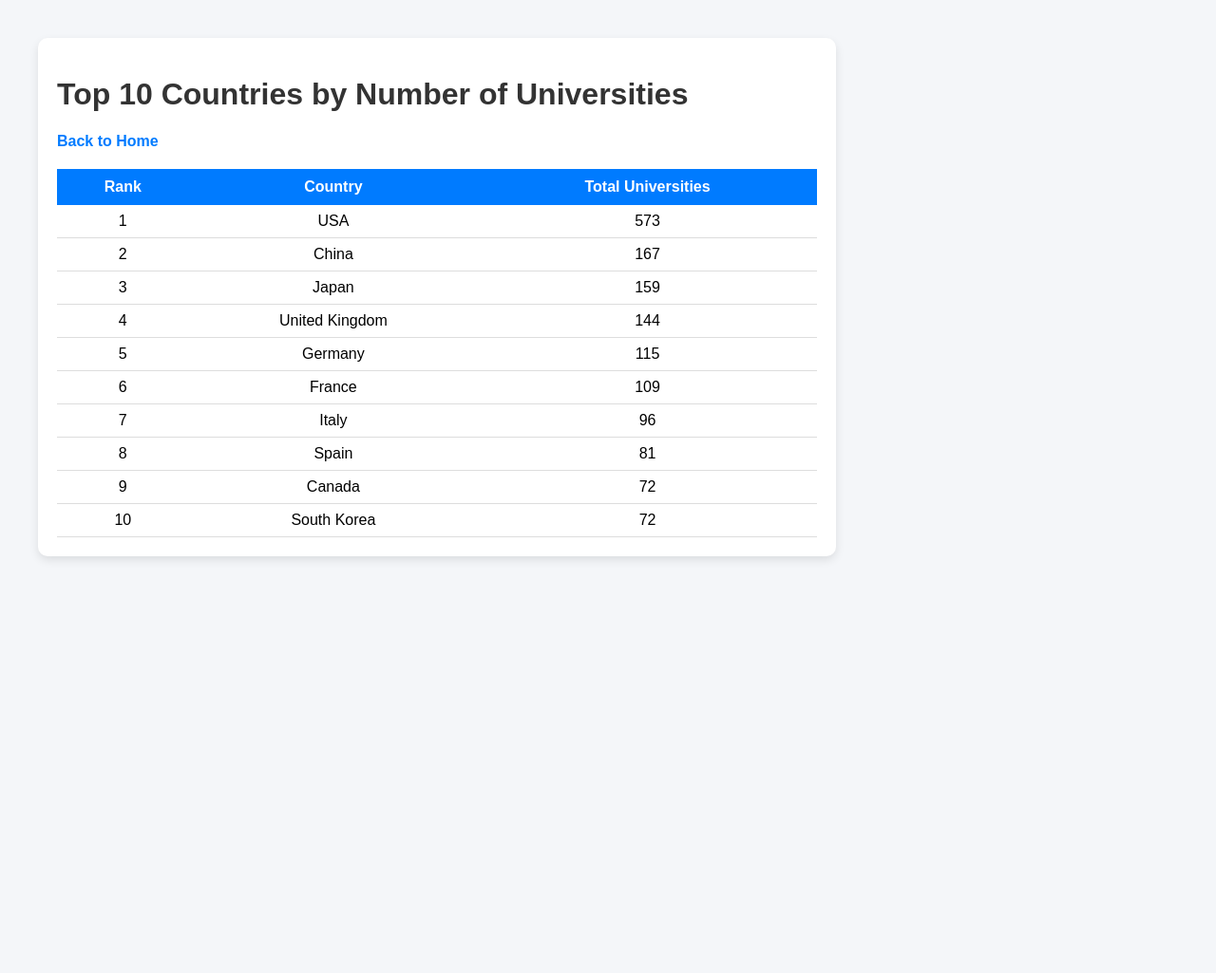
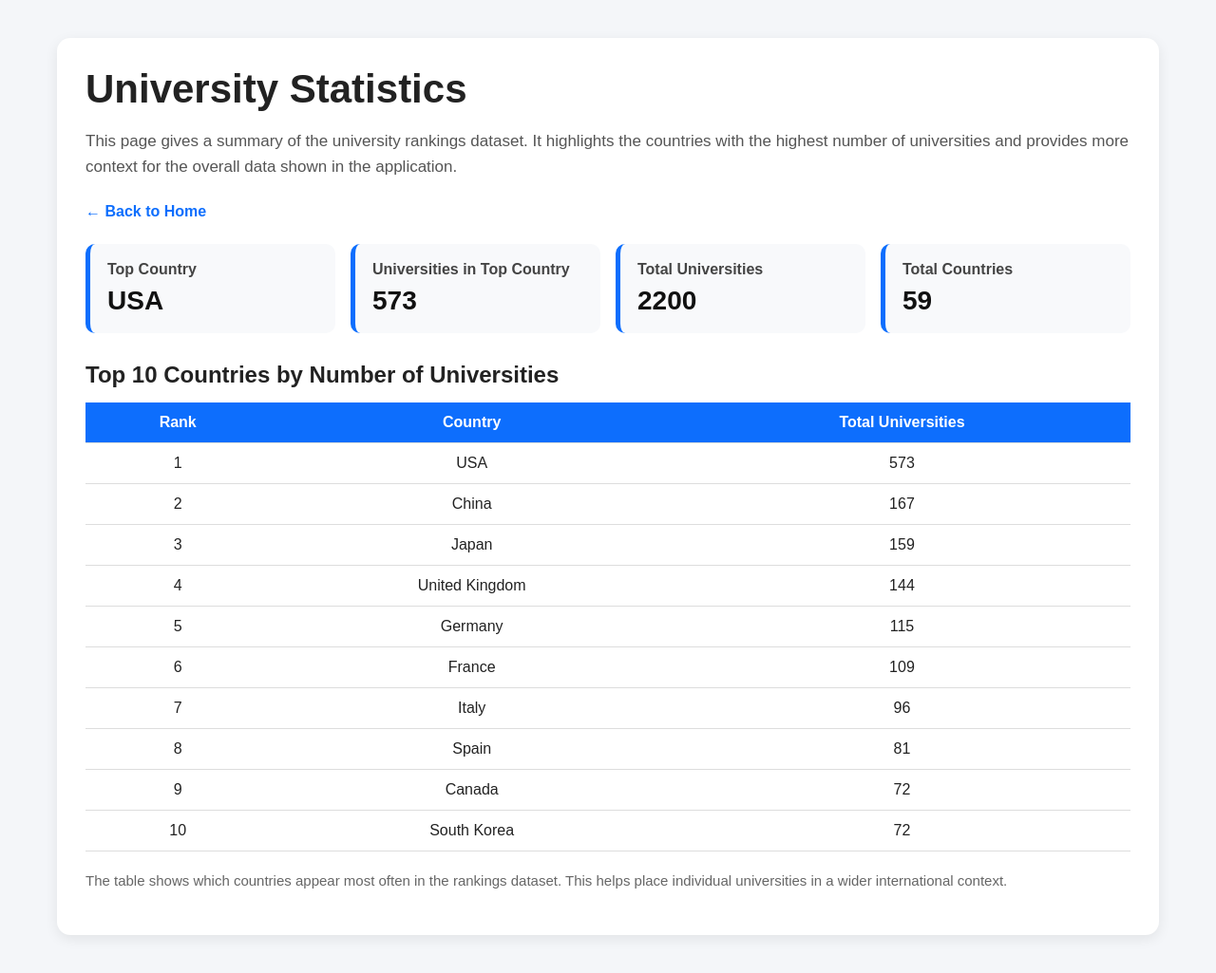
Before and after one commit to Lovish123-tech/top-university-rankings, a Flask app: page /stats in a window 1280 px wide. Shown: the whole page at 95% size. Before the commit the page ends 590 px from the top, so only its background shows below. Run offline with Flask 3, Linux system fonts and the light colour scheme; data comes from the database, SQL or seed files in the repository.

Commit message:
Update stats page

```diff
--- a/app.py
+++ b/app.py
@@ -137,9 +137,27 @@ def stats():
         """
     ).fetchall()
 
+    total_countries = conn.execute(
+        "SELECT COUNT(*) FROM countries"
+    ).fetchone()[0]
+
+    total_universities = conn.execute(
+        "SELECT COUNT(*) FROM universities"
+    ).fetchone()[0]
+
     conn.close()
 
-    return render_template("stats.html", data=data)
+    top_country = data[0]["country"] if data else ""
+    top_total = data[0]["total"] if data else 0
+
+    return render_template(
+        "stats.html",
+        data=data,
+        top_country=top_country,
+        top_total=top_total,
+        total_countries=total_countries,
+        total_universities=total_universities
+    )
 
 
 @app.errorhandler(404)
--- a/templates/stats.html
+++ b/templates/stats.html
@@ -1,71 +1,199 @@
 <!DOCTYPE html>
-<html>
+<html lang="en">
 <head>
-    <title>Statistics</title>
+    <meta charset="UTF-8">
+    <meta name="viewport" content="width=device-width, initial-scale=1.0">
+    <title>Statistics - Top University Rankings</title>
     <style>
         body {
-            font-family: Arial;
-            background-color: #f4f6f9;
-            margin: 40px;
+            font-family: Arial, sans-serif;
+            background: #f4f6f9;
+            margin: 0;
+            padding: 0;
+            color: #222;
         }
 
         .container {
+            max-width: 1100px;
+            margin: 40px auto;
             background: white;
-            padding: 20px;
-            border-radius: 10px;
-            width: 800px;
-            box-shadow: 0 4px 10px rgba(0,0,0,0.1);
+            padding: 30px;
+            border-radius: 14px;
+            box-shadow: 0 4px 14px rgba(0, 0, 0, 0.08);
         }
 
         h1 {
-            color: #333;
+            margin-top: 0;
+            margin-bottom: 10px;
+            font-size: 42px;
+            color: #222;
+        }
+
+        .intro {
+            font-size: 17px;
+            color: #555;
+            margin-bottom: 25px;
+            line-height: 1.6;
+        }
+
+        .back-link {
+            display: inline-block;
+            margin-bottom: 25px;
+            color: #0d6efd;
+            text-decoration: none;
+            font-weight: bold;
+        }
+
+        .back-link:hover {
+            text-decoration: underline;
+        }
+
+        .summary-grid {
+            display: grid;
+            grid-template-columns: repeat(auto-fit, minmax(220px, 1fr));
+            gap: 16px;
+            margin-bottom: 30px;
+        }
+
+        .summary-card {
+            background: #f8f9fb;
+            border-left: 5px solid #0d6efd;
+            padding: 18px;
+            border-radius: 10px;
+        }
+
+        .summary-card h3 {
+            margin: 0 0 8px 0;
+            font-size: 16px;
+            color: #444;
+        }
+
+        .summary-card p {
+            margin: 0;
+            font-size: 28px;
+            font-weight: bold;
+            color: #111;
+        }
+
+        .section-title {
+            margin-top: 10px;
+            margin-bottom: 15px;
+            font-size: 24px;
+            color: #222;
         }
 
         table {
             width: 100%;
             border-collapse: collapse;
-            margin-top: 20px;
+            margin-top: 10px;
+        }
+
+        th, td {
+            padding: 12px;
+            border-bottom: 1px solid #ddd;
+            text-align: center;
         }
 
         th {
-            background-color: #007bff;
+            background: #0d6efd;
             color: white;
+        }
+
+        tr:hover {
+            background: #f8f9fa;
+        }
+
+        .note {
+            margin-top: 20px;
+            font-size: 15px;
+            color: #666;
+            line-height: 1.5;
+        }
+
+        @media (max-width: 768px) {
+            .container {
+                margin: 20px;
+                padding: 20px;
+            }
+
+            h1 {
+                font-size: 30px;
+            }
+
+            .intro {
+                font-size: 15px;
+            }
+
+            th, td {
+                font-size: 14px;
                 padding: 10px;
             }
 
-        td {
-            padding: 8px;
-            text-align: center;
-            border-bottom: 1px solid #ddd;
+            .summary-card p {
+                font-size: 22px;
             }
-
-        a {
-            text-decoration: none;
-            color: #007bff;
-            font-weight: bold;
         }
     </style>
 </head>
 <body>
     <div class="container">
-        <h1>Top 10 Countries by Number of Universities</h1>
-        <a href="/">Back to Home</a>
+        <h1>University Statistics</h1>
+
+        <p class="intro">
+            This page gives a summary of the university rankings dataset.
+            It highlights the countries with the highest number of universities
+            and provides more context for the overall data shown in the application.
+        </p>
+
+        <a href="/" class="back-link">← Back to Home</a>
+
+        <div class="summary-grid">
+            <div class="summary-card">
+                <h3>Top Country</h3>
+                <p>{{ top_country }}</p>
+            </div>
+
+            <div class="summary-card">
+                <h3>Universities in Top Country</h3>
+                <p>{{ top_total }}</p>
+            </div>
+
+            <div class="summary-card">
+                <h3>Total Universities</h3>
+                <p>{{ total_universities }}</p>
+            </div>
+
+            <div class="summary-card">
+                <h3>Total Countries</h3>
+                <p>{{ total_countries }}</p>
+            </div>
+        </div>
+
+        <h2 class="section-title">Top 10 Countries by Number of Universities</h2>
 
         <table>
+            <thead>
                 <tr>
                     <th>Rank</th>
                     <th>Country</th>
                     <th>Total Universities</th>
                 </tr>
-
+            </thead>
+            <tbody>
                 {% for row in data %}
                 <tr>
                     <td>{{ loop.index }}</td>
-                <td>{{ row["country"] }}</td>
-                <td>{{ row["total"] }}</td>
+                    <td>{{ row.country }}</td>
+                    <td>{{ row.total }}</td>
                 </tr>
                 {% endfor %}
+            </tbody>
         </table>
+
+        <p class="note">
+            The table shows which countries appear most often in the rankings dataset.
+            This helps place individual universities in a wider international context.
+        </p>
     </div>
 </body>
 </html>
```
Also changed, not shown: 2 other files. Lines whose indentation alone changed are shown as unchanged.
